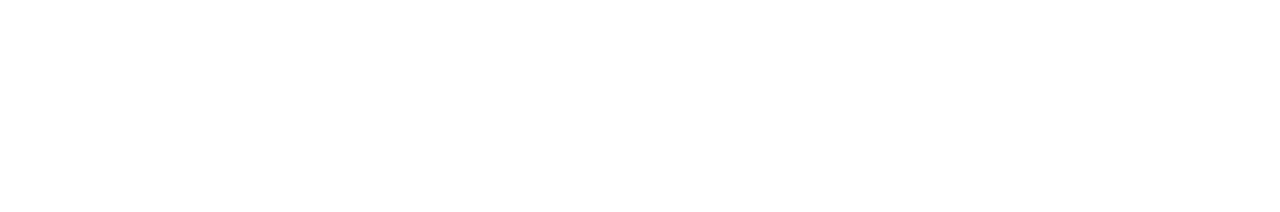
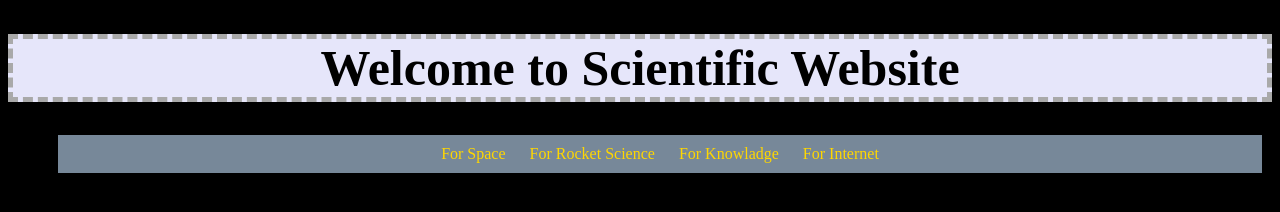
Before and after one commit to LKalana/htmlcss_tutorial, a plain HTML site: page about.html in a window 1280 px wide. Drawn offline with Linux system fonts and the light colour scheme.

Commit message:
Added changes

```diff
--- a/about.html
+++ b/about.html
@@ -1,9 +1,18 @@
 <!DOCTYPE html>
 <html>
   <head>
-    <title></title>
+    <title>Scientific Website</title>
+    <link rel="stylesheet" href="styles_sci.css">
+    <h1 id = "head">Welcome to Scientific Website</h1>
  </head>
  <body>
-
+ <ul>
+<div id="Navigation">
+  <a href="http://www.nasa.gov" id="nasa">For Space</a>
+  <a href="http://www.spacex.com" id="spacex">For Rocket Science</a>
+  <a href="https://www.wikipedia.org" id="wikipedia">For Knowladge</a>
+  <a href="https://www.google.com/" id="google">For Internet</a>
+</div>
+ </ul>
  </body>
 </html>
--- a/styles.css
+++ b/styles.css
@@ -47,3 +47,10 @@ textarea{
   border: dashed darkmagenta;
   padding: 10px;
 }
+a[href*="google"]{
+  background-color: darkmagenta;
+  color: lightseagreen;
+}
+#submit{
+  background-color: lime;
+}
--- /dev/null
+++ b/styles_sci.css
@@ -0,0 +1,52 @@
+#head{
+  color: black;
+  text-align: center;
+  font-size: 50px;
+  padding: 20px darkgrey;
+  background-color: lavender;
+  border: 5px dashed darkgrey;
+}
+body{
+  background-color: black;
+}
+#nasa{
+  background-color: lightslategrey;
+}
+#spacex{
+  background-color: lightslategrey;
+}
+a[href*="www.nasa.gov"]{
+  color: gold;
+  margin: 10px;
+  display: block-inline;
+  text-align: center;
+  text-decoration: none;
+}
+a[href*="www.spacex.com"]{
+  color: gold;
+  margin: 10px;
+  display: block-inline;
+  text-align: center;
+  text-decoration: none;
+}
+a[href*="www.wikipedia.org"]{
+  color: gold;
+  margin: 10px;
+  display: block-inline;
+  text-align: center;
+  text-decoration: none;
+}
+a[href*="www.google.com"]{
+  color: gold;
+  margin: 10px;
+  display: block-inline;
+  text-align: center;
+  text-decoration: none;
+}
+div{
+  background-color: lightslategrey;
+  display: block-inline;
+  margin: 10px;
+  padding: 10px;
+  text-align: center;
+}
```
Also changed, not shown: index.html (+2 -0 lines).
